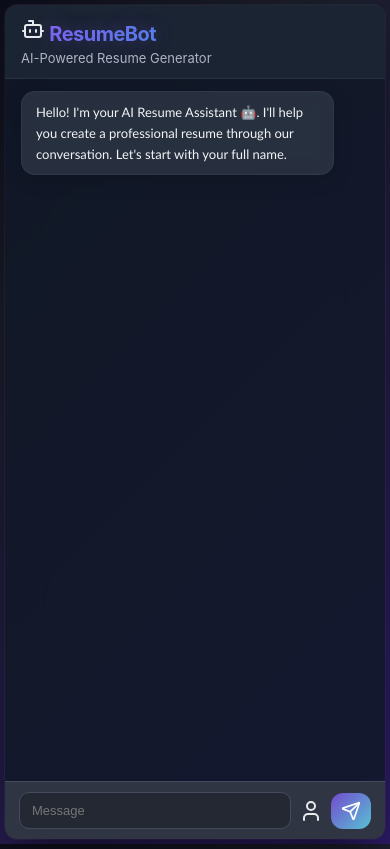
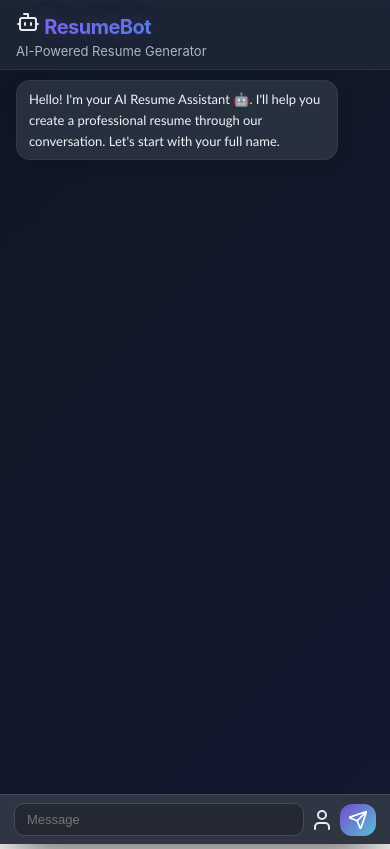
Before and after one commit to Khushi256/ResumeBot, a React (Vite) app: page / in a window 390 px wide. Built offline with nearby package versions, Linux system fonts and the light colour scheme.

Commit message:
Responsive ui

```diff
--- a/src/App.css
+++ b/src/App.css
@@ -175,7 +175,49 @@ button:hover {
   align-items: center;
   margin-bottom: 10px;
 }
-/* Enhanced Responsive Design */
+@media (max-width: 360px) {
+  .container {
+    margin: 0;
+    border-radius: 0;
+  }
+
+  .header {
+    padding: 8px 12px;
+  }
+
+  .logo-text {
+    font-size: 18px;
+  }
+
+  .logo-subtitle {
+    font-size: 12px;
+  }
+
+  .body {
+    padding: 8px 12px;
+    gap: 8px;
+  }
+
+  .bot-message,
+  .user-message {
+    font-size: 12px;
+    padding: 6px 10px;
+    max-width: 95%;
+  }
+
+  .footer {
+    padding: 6px 10px;
+  }
+
+  .message-input {
+    font-size: 12px;
+    padding: 6px 8px;
+  }
+
+  .send-button {
+    padding: 4px 6px;
+  }
+}
 @media (max-width: 1024px) {
   .container {
     max-width: 90%;
@@ -185,18 +227,19 @@ button:hover {
 
 @media (max-width: 768px) {
   body {
-    overflow: auto;
+    overflow: hidden;
   }
 
   .container {
-    margin: 10px;
-    height: calc(100vh - 20px);
+    margin: 0;
+    height: 100vh;
     max-width: none;
-    border-radius: 16px;
+    border-radius: 0;
   }
 
   .header {
-    padding: 16px 20px;
+    padding: 12px 20px;
+    flex-shrink: 0;
   }
 
   .logo-text {
@@ -211,6 +254,8 @@ button:hover {
   .body {
     padding: 16px 20px;
     gap: 16px;
+    min-height: 0;
+    flex: 1;
   }
 
   .bot-message,
@@ -223,35 +268,37 @@ button:hover {
 
   .message-input {
     font-size: 14px;
-    padding: 12px 14px;
+    padding: 10px 14px;
     border-radius: 12px;
   }
 
   .send-button {
-    padding: 10px 12px;
+    padding: 8px 10px;
   }
 
   .footer {
-    padding: 12px 16px;
+    padding: 10px 16px;
+    flex-shrink: 0;
   }
 
   .top-section {
     flex-direction: column;
     align-items: flex-start;
-    gap: 8px;
-    margin-bottom: 8px;
+    gap: 6px;
+    margin-bottom: 6px;
   }
 }
 
 @media (max-width: 480px) {
   .container {
-    margin: 5px;
-    height: calc(100vh - 10px);
-    border-radius: 12px;
+    margin: 0;
+    height: 100vh;
+    border-radius: 0;
   }
 
   .header {
-    padding: 12px 16px;
+    padding: 10px 16px;
+    flex-shrink: 0;
   }
 
   .logo-text {
@@ -263,47 +310,54 @@ button:hover {
   }
 
   .body {
-    padding: 12px 16px;
-    gap: 12px;
+    padding: 10px 16px;
+    gap: 10px;
+    min-height: 0;
+    flex: 1;
   }
 
   .bot-message,
   .user-message {
     font-size: 13px;
-    padding: 10px 14px;
+    padding: 8px 12px;
     max-width: 90%;
     border-radius: 14px;
   }
 
   .footer {
-    padding: 10px 14px;
+    padding: 8px 14px;
+    flex-shrink: 0;
   }
 
   .chat-form {
-    gap: 8px;
+    gap: 6px;
   }
 
   .message-input {
     font-size: 13px;
-    padding: 10px 12px;
+    padding: 8px 12px;
     border-radius: 10px;
   }
 
   .send-button {
-    padding: 8px 10px;
+    padding: 6px 8px;
     border-radius: 12px;
   }
 
   .top-section {
-    gap: 6px;
-    margin-bottom: 6px;
+    gap: 4px;
+    margin-bottom: 4px;
   }
 }
 
 @media (max-width: 360px) {
   .container {
-    margin: 3px;
-    border-radius: 10px;
+    margin: 0;
+    border-radius: 0;
+  }
+
+  .header {
+    padding: 8px 12px;
   }
 
   .logo-text {
@@ -314,44 +368,75 @@ button:hover {
     font-size: 12px;
   }
 
+  .body {
+    padding: 8px 12px;
+    gap: 8px;
+  }
+
   .bot-message,
   .user-message {
     font-size: 12px;
-    padding: 8px 12px;
+    padding: 6px 10px;
     max-width: 95%;
+  }
+
+  .footer {
+    padding: 6px 10px;
   }
 
   .message-input {
     font-size: 12px;
-    padding: 8px 10px;
+    padding: 6px 8px;
   }
 
   .send-button {
-    padding: 6px 8px;
+    padding: 4px 6px;
   }
 }
 
-/* Landscape orientation adjustments for mobile */
 @media (max-height: 500px) and (orientation: landscape) {
   .container {
-    height: calc(100vh - 10px);
-    margin: 5px auto;
+    height: 100vh;
+    margin: 0;
+    border-radius: 0;
   }
 
   .header {
-    padding: 10px 20px;
+    padding: 6px 16px;
+    flex-shrink: 0;
   }
 
   .logo-text {
-    font-size: 20px;
+    font-size: 18px;
+  }
+
+  .logo-subtitle {
+    font-size: 12px;
   }
 
   .body {
-    padding: 10px 20px;
-    gap: 10px;
+    padding: 8px 16px;
+    gap: 8px;
+    min-height: 0;
+    flex: 1;
   }
 
   .footer {
-    padding: 8px 16px;
+    padding: 6px 12px;
+    flex-shrink: 0;
+  }
+
+  .bot-message,
+  .user-message {
+    font-size: 12px;
+    padding: 6px 10px;
+  }
+
+  .message-input {
+    padding: 6px 10px;
+  }
+
+  .send-button {
+    padding: 4px 6px;
   }
 }
```
